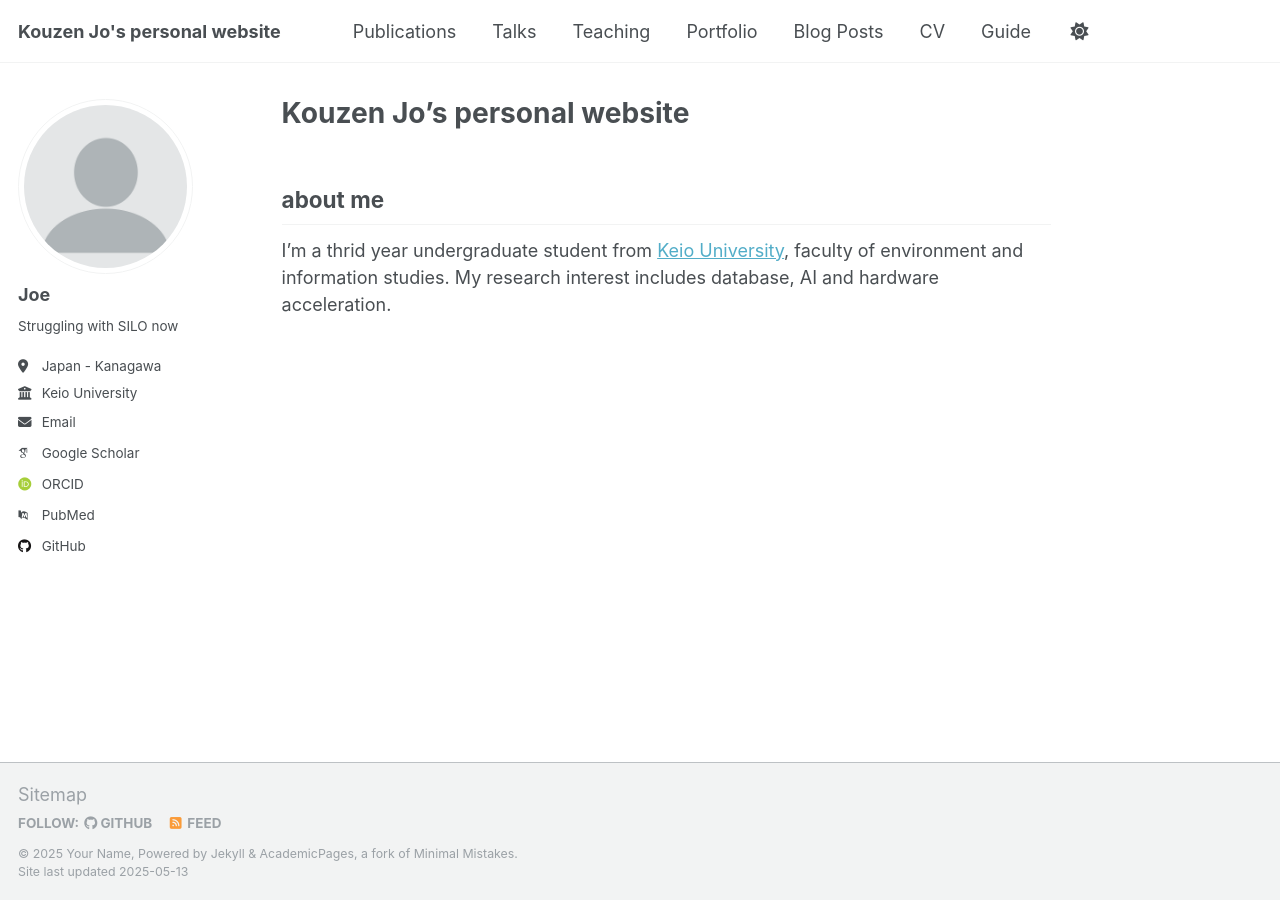
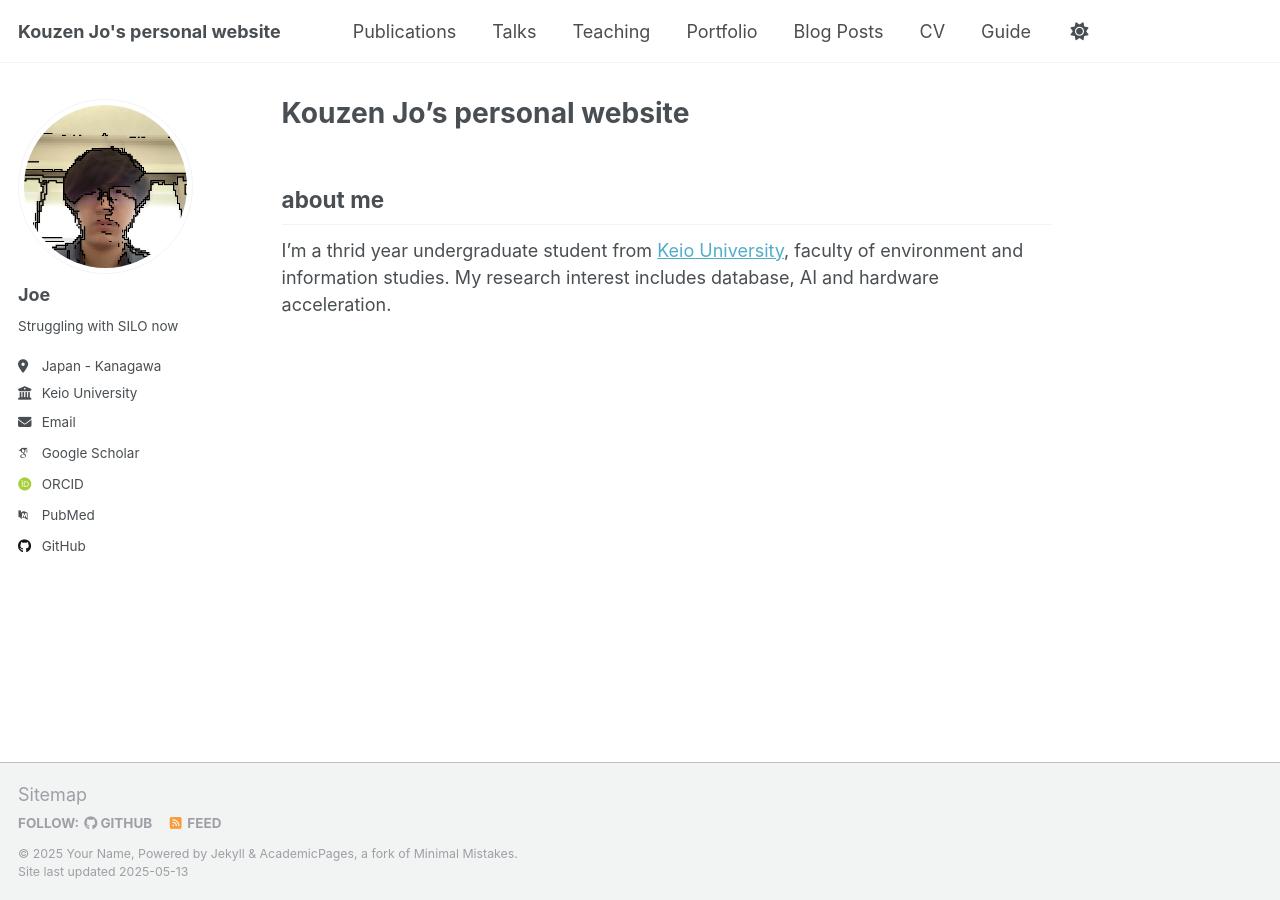
Before and after one commit to Joe-Xuu/joe-xuu.github.io, a Jekyll site: the page built from _pages/about.md, in a window 1280 px wide. Built offline with Jekyll 4.4.1, drawn with Linux system fonts in a browser that asks for light colours; some web fonts are replaced.

Commit message:
Update _config.yml
profile pic update

```diff
--- a/_config.yml
+++ b/_config.yml
@@ -22,7 +22,7 @@ repository               : "Joe-Xuu/joe-xuu.github.io"
 #               Additional customization can be done by editing /_includes/author-profile.html
 author:
   # Biographic information
-  avatar           : "profile.png"
+  avatar           : "profile-pic.png"
   name             : "Joe"
   pronouns         : # example: "she/her"
   bio              : "Struggling with SILO now"
```
